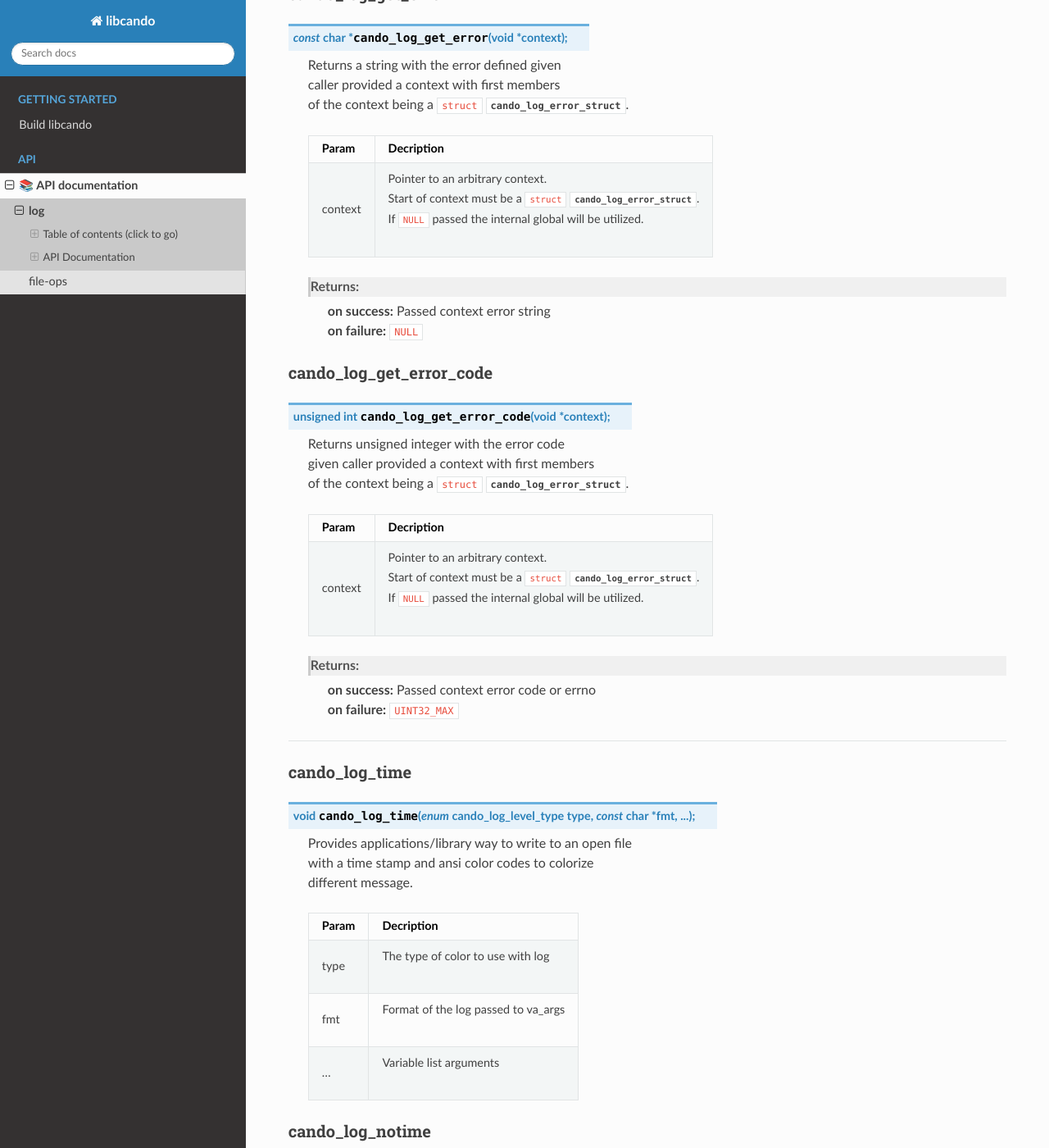
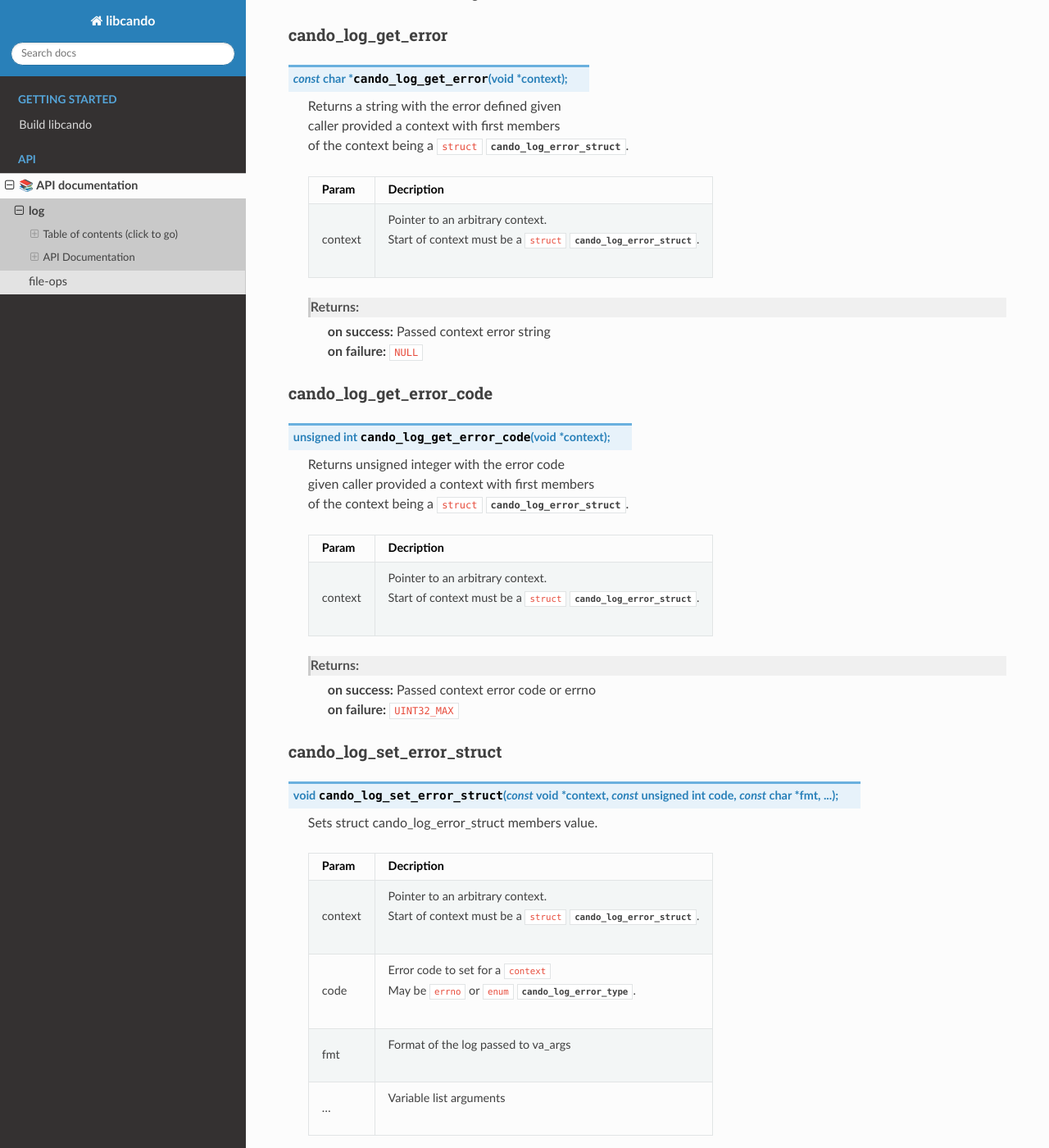
Before and after one commit to under-view/libcando, a Sphinx documentation site: the page built from docs/log.rst, in a window 1280 px wide and 1400 px high, scrolled down 3978 px. Shown: the whole window at 82% size. Built offline with Sphinx 7.4.7 and the Read the Docs theme 3.1.0, drawn with Linux system fonts in a browser that asks for light colours; formulas are drawn with MathJax 3; some of the changed text lies outside the part shown.

Commit message:
log: add new function cando_log_set_error_struct
Signed-off-by: Vincent Davis Jr <vince@underview.tech>

```diff
--- a/docs/log.rst
+++ b/docs/log.rst
@@ -15,6 +15,7 @@ Macros
 1. :c:macro:`cando_log`
 #. :c:macro:`cando_log_err`
 #. :c:macro:`cando_log_print`
+#. :c:macro:`cando_log_set_err`
 
 =====
 Enums
@@ -41,6 +42,7 @@ Functions
 #. :c:func:`cando_log_set_write_fd`
 #. :c:func:`cando_log_get_error`
 #. :c:func:`cando_log_get_error_code`
+#. :c:func:`cando_log_set_error_struct`
 #. :c:func:`cando_log_time`
 #. :c:func:`cando_log_notime`
 
@@ -206,7 +208,6 @@ cando_log_get_error
 		* - context
 		  - | Pointer to an arbitrary context.
 		    | Start of context must be a ``struct`` :c:struct:`cando_log_error_struct`.
-		    | If ``NULL`` passed the internal global will be utilized.
 
 	Returns:
 		| **on success:** Passed context error string
@@ -230,11 +231,34 @@ cando_log_get_error_code
 		* - context
 		  - | Pointer to an arbitrary context.
 		    | Start of context must be a ``struct`` :c:struct:`cando_log_error_struct`.
-		    | If ``NULL`` passed the internal global will be utilized.
 
 	Returns:
 		| **on success:** Passed context error code or errno
 		| **on failure:** ``UINT32_MAX``
+
+==========================
+cando_log_set_error_struct
+==========================
+
+.. c:function:: void cando_log_set_error_struct(const void *context, const unsigned int code, const char *fmt, ...);
+
+	| Sets struct cando_log_error_struct members value.
+
+	.. list-table::
+		:header-rows: 1
+
+		* - Param
+	          - Decription
+		* - context
+		  - | Pointer to an arbitrary context.
+		    | Start of context must be a ``struct`` :c:struct:`cando_log_error_struct`.
+		* - code
+		  - | Error code to set for a ``context``
+		    | May be ``errno`` or ``enum`` :c:enum:`cando_log_error_type`.
+		* - fmt
+		  - | Format of the log passed to va_args
+		* - ...
+		  - | Variable list arguments
 
 =========================================================================================================================================
 
@@ -343,3 +367,21 @@ cando_log_print
 
 		#define cando_log_print(logType, fmt, ...) \
 			cando_log_notime(logType, fmt, ##__VA_ARGS__)
+
+=================
+cando_log_set_err
+=================
+
+.. c:macro:: cando_log_set_err(ptr, code, fmt, ...)
+
+	| Log format
+
+	| [file:line] message
+
+	| Sets ``struct`` :c:struct:`cando_log_error_struct` to later be called by
+	| :c:func:`cando_log_get_error` and :c:func:`cando_log_get_error_code`.
+
+	.. code-block::
+
+		#define cando_log_set_err(ptr, code, fmt, ...) \
+			cando_log_set_error_struct(ptr, code, "[%s:%d] " fmt, __FILE_NAME__, __LINE__, ##__VA_ARGS__)
```
Also changed, not shown: 2 other files.
